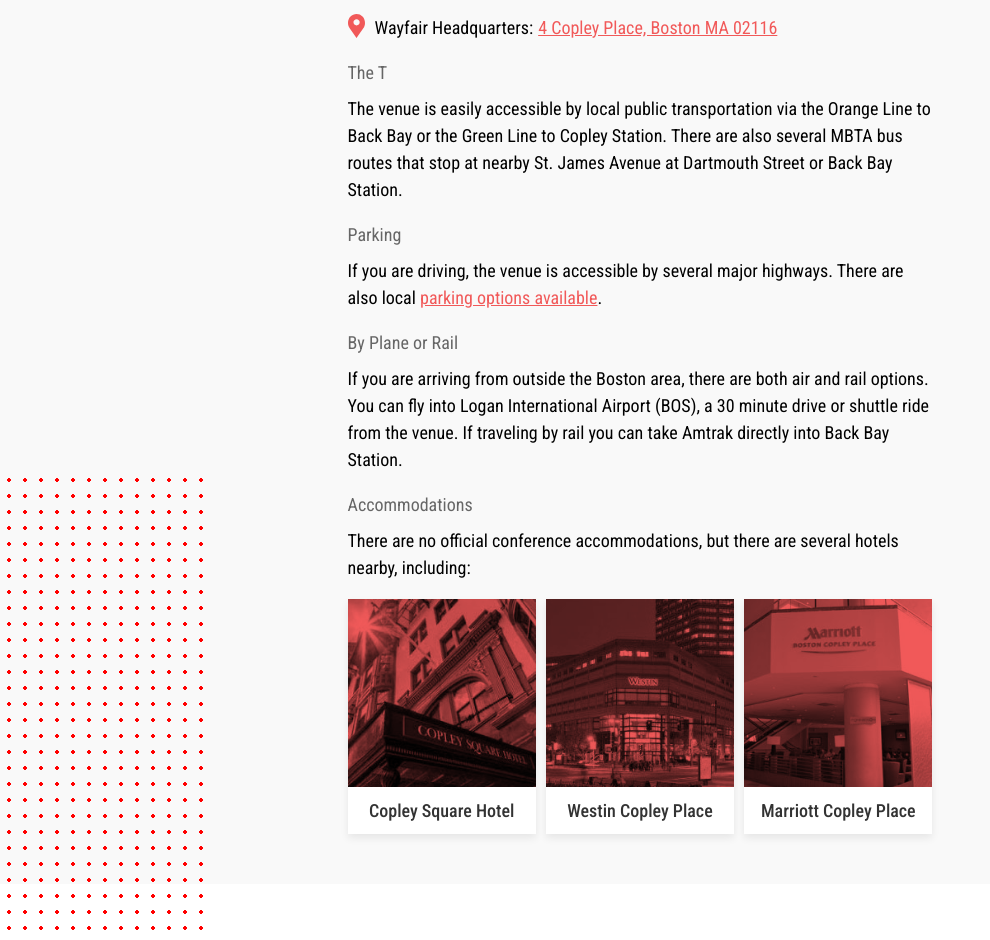
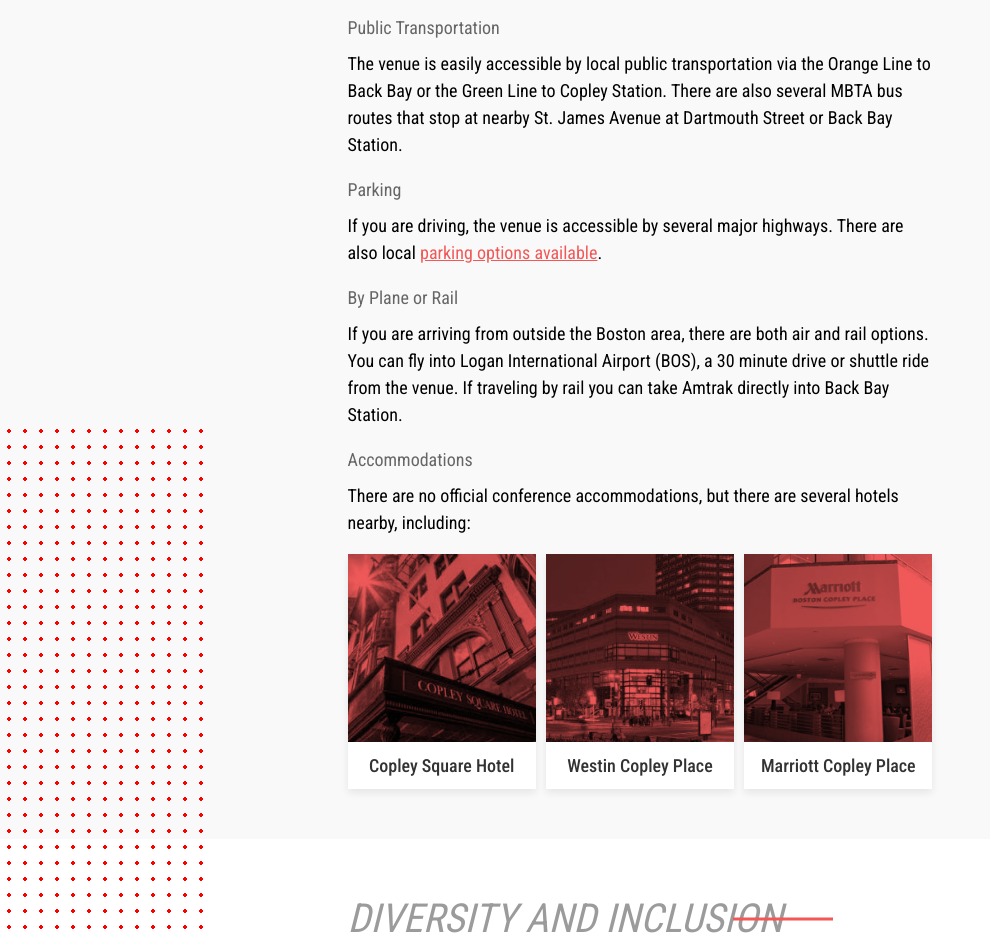
Before and after one commit to wayfair-archive/react-boston, a React (Create React App) app: page / in a window 1280 px wide. Shown: the part 1848-2788 px from the top of the page, without its empty margins (0-990 px from the left). Built offline with nearby package versions, Linux system fonts and the light colour scheme; what react-google-maps, react-tap-event-plugin would draw is missing.

Commit message:
Updates for 2018 site

```diff
--- a/src/2018/Conduct.js
+++ b/src/2018/Conduct.js
@@ -30,6 +30,12 @@
         conference.
       </P>
       <P>
+        Organisers will enforce this code throughout the event, and can be
+        reached at{' '}
+        <a href="mailto:reactboston2018@gmail.com">reactboston2018@gmail.com</a>,
+        or through the conference Slack channel provided to participants.
+      </P>
+      <P>
         <strong>Full Version: </strong>
         <Link openInNewWindow href="http://confcodeofconduct.com/">
           Code of Conduct
--- a/src/2018/Diversity.js
+++ b/src/2018/Diversity.js
@@ -7,13 +7,24 @@
 `;
 
 const Diverity = ({ id }) => (
-  <Section title="Diversity" id={id}>
+  <Section title="Diversity and Inclusion" id={id}>
     <Container>
       <P>
         React Boston believes that diversity is an important part of creating a
-        welcoming, inclusive, and innovative tech community. For React Boston
-        2018, we've allocated a set of diversity tickets to be offered at no
-        cost to members of underrepresented groups in tech.
+        welcoming, inclusive, and innovative tech community.
+      </P>
+      <P>
+        For React Boston 2018, we've allocated a set of diversity tickets to be
+        offered at no cost to members of underrepresented groups in tech. We
+        will also prioritize CFP submissions from speakers who indicate they are
+        part of an underrepresented group in tech.
+      </P>
+      <P>
+        We are committed to ensuring that React Boston is accessible for all
+        attendees. For questions about accessibility or to request an
+        accommodation, please reach out to{' '}
+        <a href="mailto:reactboston2018@gmail.com">reactboston2018@gmail.com</a>{' '}
+        prior to the conference.
       </P>
     </Container>
   </Section>
--- a/src/2018/Footer.js
+++ b/src/2018/Footer.js
@@ -57,15 +57,13 @@
         <Dates>September 23-24, 2018</Dates>
       </FooterCTA>
       <P>
-        For more tourist attractions and restaraunt<br /> recommendations, visit
-        TripAdvisor’s{' '}
-        <FooterLink
-          target="_blank"
-          rel="noopener noreferrer"
-          href="https://www.tripadvisor.com/Travel_Guide-g60745-Boston_Massachusetts.html"
-        >
-          Boston Travel Guide
-        </FooterLink>.
+        <FooterLink target="_blank" rel="noopener noreferrer" href="/">
+          2018
+        </FooterLink>{' '}
+        |{' '}
+        <FooterLink target="_blank" rel="noopener noreferrer" href="/2017">
+          2017
+        </FooterLink>
       </P>
       <FooterLinks>
         <FooterLink
--- a/src/2018/Hero.js
+++ b/src/2018/Hero.js
@@ -37,6 +37,7 @@
 const Dates = styled.p`
   flex: 1 0 auto;
   padding: 1em;
+  font-size: 2.2rem;
 `;
 
 const HeroTitle = styled.h1`
--- a/src/2018/Sponsors.js
+++ b/src/2018/Sponsors.js
@@ -55,7 +55,6 @@
           wayfaircareers.com/engineering
         </Link>
       </LinkGroup>
-      <P>The 2018 React Boston Party is sponsored by....</P>
     </Container>
   </Section>
 );
--- a/src/2018/Venue.js
+++ b/src/2018/Venue.js
@@ -77,29 +77,7 @@
       </Card>
     </CardWrap>
     <Container>
-      <Location>
-        <svg
-          style={{ marginRight: 10 }}
-          width="17"
-          height="24"
-          xmlns="http://www.w3.org/2000/svg"
-        >
-          <path
-            d="M14.512 2.462A8.494 8.494 0 0 0 8.5 0C6.23 0 4.096.874 2.49 2.462c-2.972 2.937-3.341 8.464-.8 11.813L8.5 24l6.8-9.711c2.551-3.363 2.182-8.89-.79-11.827zm-5.933 8.934c-1.71 0-3.103-1.377-3.103-3.068 0-1.692 1.393-3.068 3.103-3.068 1.71 0 3.103 1.376 3.103 3.068 0 1.691-1.392 3.068-3.103 3.068z"
-            fill="#F15959"
-            fill-rule="nonzero"
-          />
-        </svg>
-        Wayfair Headquarters:{' '}
-        <Link
-          openInNewWindow
-          style={{ marginLeft: 5 }}
-          href="https://www.google.com/maps/place/Wayfair/@42.3471219,-71.0805457,17z/data=!3m1!4b1!4m5!3m4!1s0x89e37a0dece25e71:0xe22c2dea6968659e!8m2!3d42.347118!4d-71.078357"
-        >
-          4 Copley Place, Boston MA 02116
-        </Link>
-      </Location>
-      <SubTitle>The T</SubTitle>
+      <SubTitle>Public Transportation</SubTitle>
       <P>
         The venue is easily accessible by local public transportation via the
         Orange Line to Back Bay or the Green Line to Copley Station. There are
--- a/src/2018/index.js
+++ b/src/2018/index.js
@@ -33,7 +33,7 @@
         items={[
           { name: 'Speakers', href: '#speakers' },
           { name: 'Venue & Travel', href: '#venue-travel' },
-          { name: 'Diversity', href: '#diversity' },
+          { name: 'Diversity & Inclusion', href: '#diversity' },
           { name: 'Code of Conduct', href: '#conduct' },
           { name: 'Sponsors', href: '#sponsors' }
         ]}
```
